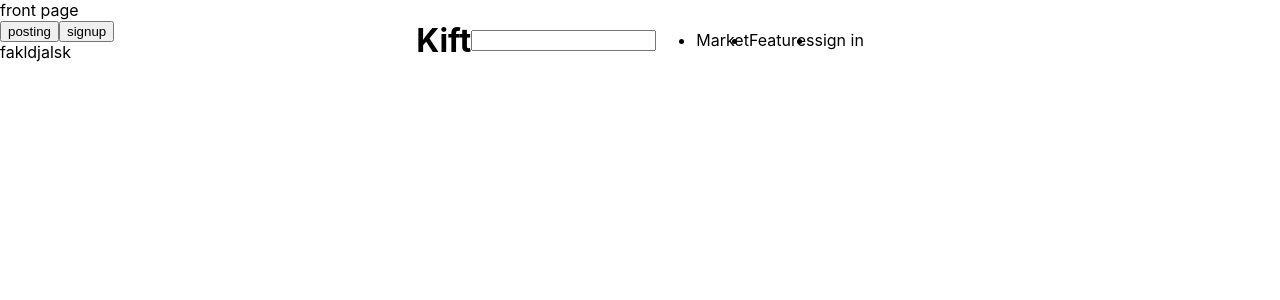
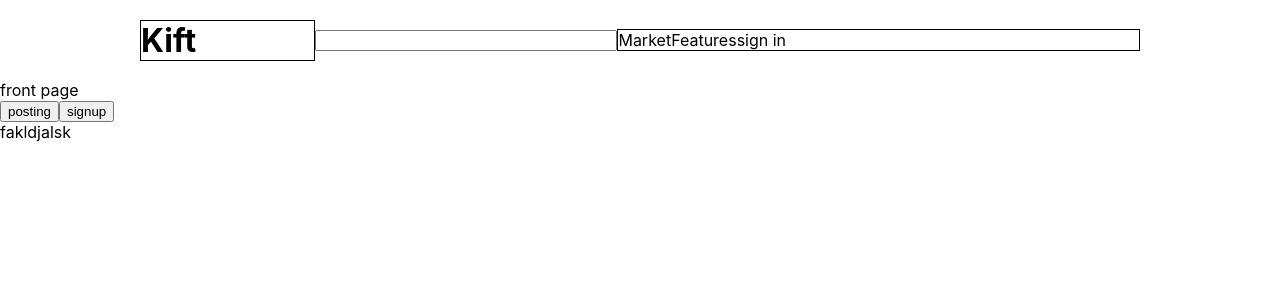
Before and after one commit to Parkstelth/Project03_KiFT-Community-Curated-NFT-MarketPlace, a React (Create React App) app in the folder client/: page / in a window 1280 px wide. Shown: the top 300 px of the page. Built offline with nearby package versions, Linux system fonts and the light colour scheme.

Commit message:
working nav bar

```diff
--- a/client/src/component/Nav.js
+++ b/client/src/component/Nav.js
@@ -1,24 +1,33 @@
 import styled from "styled-components";
 const TopHeader = styled.header`
-    position: fixed;
-    top: 0;
+    position: relative;
+    left: 0px;
     width: 100%;
     height: 80px;
 `;
 const TopHeaderWrap = styled.div`
     display: flex;
+    flex-direction: row;
     align-items: center;
-    justify-content: center;
+    justify-content: space-between;
+
     height: 100%;
-    max-width: 1400px;
+    max-width: 1000px;
     margin: 0 auto;
 `;
-const TopHeaderLogo = styled.h1``;
-const Input = styled.input``;
-const TopHeaderNav = styled.ul`
+const TopHeaderLogo = styled.h1`
+    flex: 1 1 auto;
+    border: 1px solid black;
+`;
+const Input = styled.input`
+    flex: 1 1 auto;
+`;
+const TopHeaderNav = styled.div`
     display: flex;
+    border: 1px solid black;
+    flex: 3 1 auto;
 `;
-const TopHeaderNavList = styled.li``;
+const TopHeaderNavList = styled.div``;
 function Nav() {
     return (
         <TopHeader>
```
